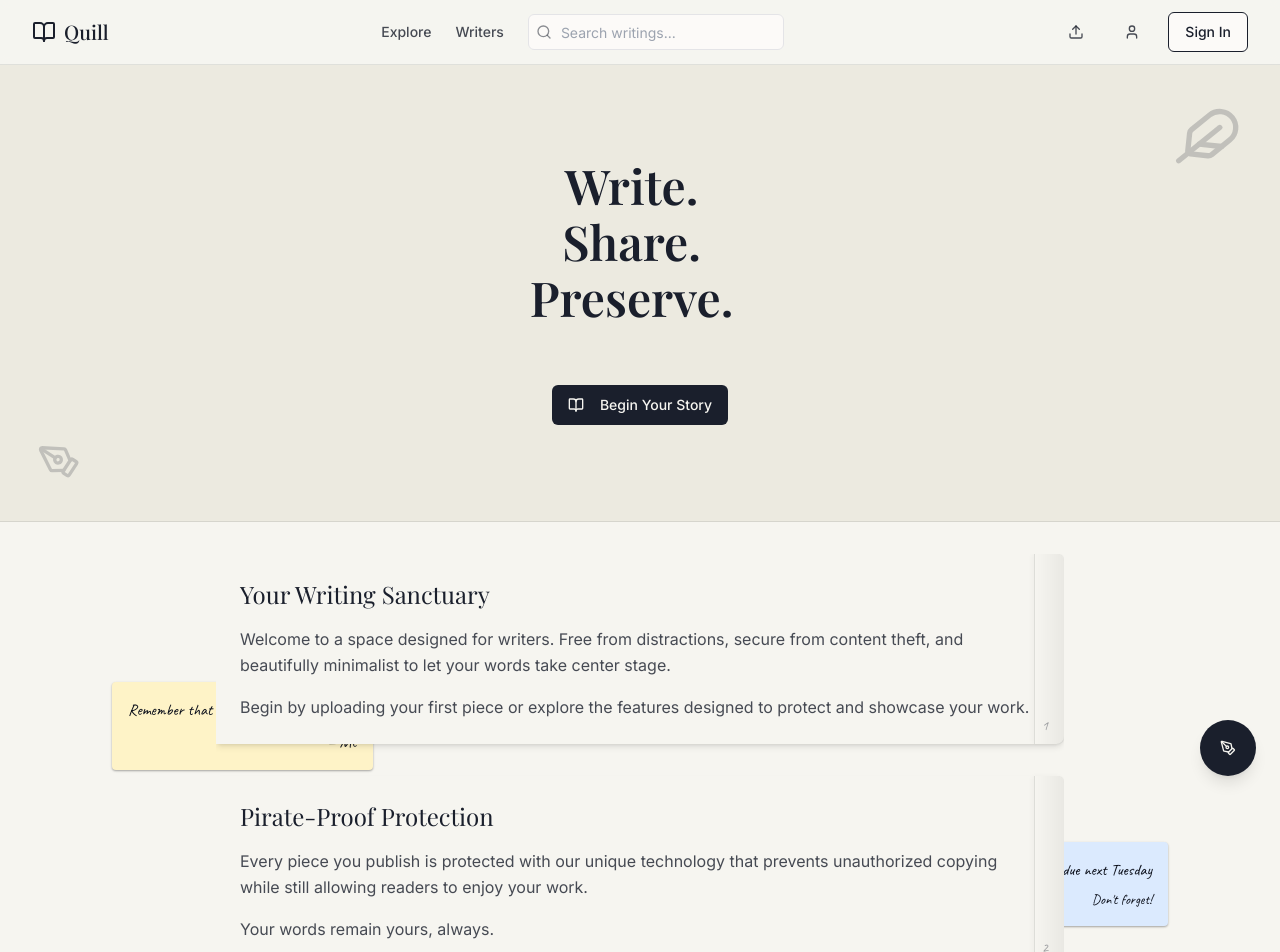
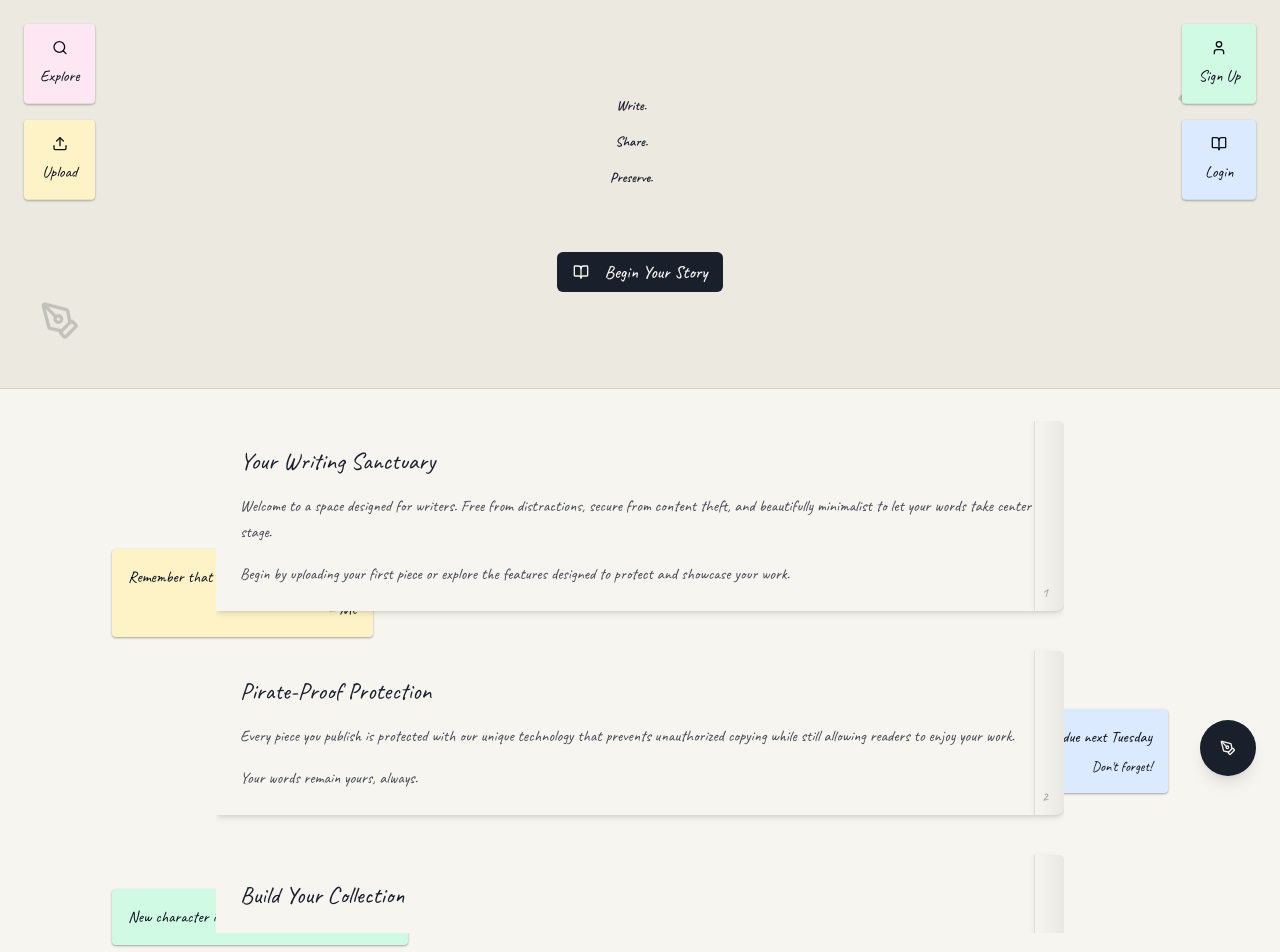
Before and after one commit to vawrtings/quilll, a React (Vite) app: page / in a window 1280 px wide. Shown: the top 952 px of the page. Built offline with nearby package versions, Linux system fonts and the light colour scheme.

Commit message:
Refactor: Implement UI enhancements
Implement UI enhancements including floating sticky notes, handwritten fonts, and navigation menu improvements.

```diff
--- a/src/components/UI/AnimatedQuill.tsx
+++ b/src/components/UI/AnimatedQuill.tsx
@@ -8,6 +8,8 @@ interface AnimatedQuillProps {
   delay?: number;
   speed?: number;
   cursorStyle?: "pen" | "quill" | "none";
+  cursorSize?: "sm" | "md" | "lg";
+  style?: "cursive" | "handwritten" | "normal";
   onComplete?: () => void;
 }
 
@@ -17,6 +19,8 @@ const AnimatedQuill: React.FC<AnimatedQuillProps> = ({
   delay = 0,
   speed = 1.5,
   cursorStyle = "pen",
+  cursorSize = "md",
+  style = "normal",
   onComplete
 }) => {
   const quillRef = useRef<HTMLSpanElement>(null);
@@ -42,6 +46,18 @@ const AnimatedQuill: React.FC<AnimatedQuillProps> = ({
     };
   }, [delay, speed, onComplete]);
 
+  const cursorSizeClass = {
+    sm: "text-xs",
+    md: "text-sm",
+    lg: "text-base"
+  };
+
+  const fontStyleClass = {
+    cursive: "font-handwriting",
+    handwritten: "font-handwriting",
+    normal: ""
+  };
+
   return (
     <span
       ref={quillRef}
@@ -49,8 +65,13 @@ const AnimatedQuill: React.FC<AnimatedQuillProps> = ({
         "quill-text",
         cursorStyle === "pen" && "cursor-pen",
         cursorStyle === "quill" && "cursor-quill",
+        fontStyleClass[style],
+        cursorSizeClass[cursorSize],
         className
       )}
+      style={{
+        textRendering: "optimizeLegibility"
+      }}
     >
       {text}
     </span>
--- a/src/components/UI/BookPage.tsx
+++ b/src/components/UI/BookPage.tsx
@@ -7,6 +7,7 @@ interface BookPageProps {
   className?: string;
   transitionDelay?: number;
   pageNumber?: number;
+  corner?: boolean;
 }
 
 const BookPage: React.FC<BookPageProps> = ({
@@ -14,6 +15,7 @@ const BookPage: React.FC<BookPageProps> = ({
   className,
   transitionDelay = 0,
   pageNumber,
+  corner = true,
 }) => {
   const pageRef = useRef<HTMLDivElement>(null);
 
@@ -27,7 +29,7 @@ const BookPage: React.FC<BookPageProps> = ({
 
     // Trigger entrance animation after a small delay
     const timer = setTimeout(() => {
-      page.style.transition = 'opacity 0.6s ease, transform 0.6s ease';
+      page.style.transition = 'opacity 0.8s ease, transform 0.8s cubic-bezier(0.22, 1, 0.36, 1)';
       page.style.opacity = '1';
       page.style.transform = 'translateX(0)';
     }, transitionDelay * 100);
@@ -39,16 +41,21 @@ const BookPage: React.FC<BookPageProps> = ({
     <div
       ref={pageRef}
       className={cn(
-        "book-page p-6 mb-8",
+        "book-page p-6 mb-10 relative",
         className
       )}
     >
+      {corner && (
+        <div className="absolute top-0 right-0 w-0 h-0 border-t-20 border-r-20 border-t-ink/5 border-r-parchment-dark transform -translate-y-1 translate-x-1"></div>
+      )}
       {pageNumber && (
         <div className="absolute bottom-2 right-4 text-ink/40 font-handwriting text-sm">
           {pageNumber}
         </div>
       )}
-      {children}
+      <div className="relative z-10">
+        {children}
+      </div>
     </div>
   );
 };
--- a/src/components/UI/StickyNote.tsx
+++ b/src/components/UI/StickyNote.tsx
@@ -5,9 +5,11 @@ import { cn } from "@/lib/utils";
 interface StickyNoteProps {
   children: React.ReactNode;
   className?: string;
-  color?: "yellow" | "blue" | "pink" | "green";
+  color?: "yellow" | "blue" | "pink" | "green" | "purple" | "orange";
   rotation?: number;
   floating?: boolean;
+  onClick?: () => void;
+  interactive?: boolean;
 }
 
 const StickyNote: React.FC<StickyNoteProps> = ({
@@ -16,12 +18,16 @@ const StickyNote: React.FC<StickyNoteProps> = ({
   color = "yellow",
   rotation = 0,
   floating = false,
+  onClick,
+  interactive = false,
 }) => {
   const colorClasses = {
     yellow: "bg-amber-100 shadow-amber-200/50",
     blue: "bg-blue-100 shadow-blue-200/50",
     pink: "bg-pink-100 shadow-pink-200/50",
     green: "bg-emerald-100 shadow-emerald-200/50",
+    purple: "bg-purple-100 shadow-purple-200/50",
+    orange: "bg-orange-100 shadow-orange-200/50",
   };
 
   return (
@@ -30,12 +36,16 @@ const StickyNote: React.FC<StickyNoteProps> = ({
         "sticky-note p-4 max-w-xs",
         colorClasses[color],
         floating && "animate-float",
+        interactive && "cursor-pointer transform hover:scale-105 hover:-translate-y-1 transition-all duration-300",
         className
       )}
       style={{
         transform: `rotate(${rotation}deg)`,
         transformOrigin: "center center"
       }}
+      onClick={onClick}
+      role={interactive ? "button" : undefined}
+      tabIndex={interactive ? 0 : undefined}
     >
       <div className="font-handwriting text-ink-dark">
         {children}
--- a/src/pages/Index.tsx
+++ b/src/pages/Index.tsx
@@ -6,12 +6,14 @@ import AnimatedQuill from "@/components/UI/AnimatedQuill";
 import StickyNote from "@/components/UI/StickyNote";
 import BookPage from "@/components/UI/BookPage";
 import { Button } from "@/components/ui/button";
-import { Book, PenTool, Feather, BookOpen } from "lucide-react";
+import { Book, PenTool, Feather, BookOpen, User, Search, Upload } from "lucide-react";
 import { ScrollArea } from "@/components/ui/scroll-area";
+import { useNavigate } from "react-router-dom";
 
 const Index = () => {
   const [loading, setLoading] = useState(true);
   const scrollRef = useRef<HTMLDivElement>(null);
+  const navigate = useNavigate();
 
   useEffect(() => {
     // Simulate loading
@@ -42,47 +44,88 @@ const Index = () => {
     });
   };
 
+  // Navigation handlers
+  const handleNavigation = (path: string) => {
+    // In a real app, this would navigate to the respective route
+    console.log(`Navigating to: ${path}`);
+    // navigate(path);
+  };
+
   return (
     <div className="min-h-screen bg-parchment overflow-x-hidden">
-      <Navbar />
+      {/* Navigation Sticky Notes - positioned absolutely */}
+      <div className="fixed top-6 right-6 z-50 flex flex-col gap-4">
+        <StickyNote color="green" rotation={2} floating interactive onClick={() => handleNavigation("/signup")}>
+          <div className="flex items-center justify-center flex-col gap-1">
+            <User className="w-4 h-4 mb-1" />
+            <p className="text-center">Sign Up</p>
+          </div>
+        </StickyNote>
+
+        <StickyNote color="blue" rotation={-3} floating interactive onClick={() => handleNavigation("/login")}>
+          <div className="flex items-center justify-center flex-col gap-1">
+            <BookOpen className="w-4 h-4 mb-1" />
+            <p className="text-center">Login</p>
+          </div>
+        </StickyNote>
+      </div>
+
+      <div className="fixed top-6 left-6 z-50 flex flex-col gap-4">
+        <StickyNote color="pink" rotation={3} floating interactive onClick={() => handleNavigation("/explore")}>
+          <div className="flex items-center justify-center flex-col gap-1">
+            <Search className="w-4 h-4 mb-1" />
+            <p className="text-center">Explore</p>
+          </div>
+        </StickyNote>
+
+        <StickyNote color="yellow" rotation={-2} floating interactive onClick={() => handleNavigation("/upload")}>
+          <div className="flex items-center justify-center flex-col gap-1">
+            <Upload className="w-4 h-4 mb-1" />
+            <p className="text-center">Upload</p>
+          </div>
+        </StickyNote>
+      </div>
 
       <main className="relative">
         {/* Hero section with pen animation */}
         <section className="bg-parchment-dark py-16 sm:py-24 border-b border-ink/10 relative overflow-hidden">
           {/* Floating elements for visual interest */}
-          <div className="absolute top-10 right-10 transform rotate-6 opacity-20">
+          <div className="absolute top-10 right-10 transform rotate-6 opacity-20 animate-float">
             <Feather className="w-16 h-16 text-ink" />
           </div>
-          <div className="absolute bottom-10 left-10 transform -rotate-12 opacity-20">
+          <div className="absolute bottom-10 left-10 transform -rotate-12 opacity-20 animate-float" style={{ animationDelay: "1.5s" }}>
             <PenTool className="w-10 h-10 text-ink" />
           </div>
 
           <div className="max-w-3xl mx-auto text-center px-4">
-            <h1 className="text-3xl sm:text-4xl md:text-5xl font-playfair font-semibold mb-6 space-y-2">
+            <h1 className="text-3xl sm:text-4xl md:text-5xl font-handwriting font-semibold mb-6 space-y-4">
               <AnimatedQuill
                 text="Write."
                 cursorStyle="quill"
-                speed={1}
+                speed={1.5}
+                style="cursive"
                 className="block"
               />
               <AnimatedQuill
                 text="Share."
                 cursorStyle="quill"
-                delay={1}
-                speed={1}
+                style="cursive"
+                delay={1.5}
+                speed={1.5}
                 className="block"
               />
               <AnimatedQuill
                 text="Preserve."
                 cursorStyle="quill"
-                delay={2}
-                speed={1}
+                style="cursive"
+                delay={3}
+                speed={1.5}
                 className="block"
               />
             </h1>
 
             <div className="mt-16">
-              <Button className="bg-ink text-parchment hover:bg-ink-light">
+              <Button className="bg-ink text-parchment hover:bg-ink-light font-handwriting text-lg">
                 <BookOpen className="mr-2 h-4 w-4" /> Begin Your Story
               </Button>
             </div>
@@ -106,6 +149,18 @@ const Index = () => {
             </StickyNote>
           </div>
 
+          <div className="absolute -left-20 top-[500px] hidden md:block">
+            <StickyNote color="green" rotation={3} floating>
+              <p>New character idea: a detective with synesthesia</p>
+            </StickyNote>
+          </div>
+
+          <div className="absolute -right-20 top-[650px] hidden md:block">
+            <StickyNote color="pink" rotation={-5} floating>
+              <p>Find a better word for "whisper"</p>
+            </StickyNote>
+          </div>
+
           {/* Main content area with scroll effect */}
           <ScrollArea
             ref={scrollRef}
@@ -113,32 +168,32 @@ const Index = () => {
             onScroll={handleScroll}
           >
             <BookPage pageNumber={1} transitionDelay={1}>
-              <h2 className="text-2xl font-playfair mb-4">Your Writing Sanctuary</h2>
-              <p className="mb-4 text-ink/80 leading-relaxed">
+              <h2 className="text-2xl font-handwriting mb-4">Your Writing Sanctuary</h2>
+              <p className="mb-4 text-ink/80 leading-relaxed font-handwriting">
                 Welcome to a space designed for writers. Free from distractions,
                 secure from content theft, and beautifully minimalist to let your words
                 take center stage.
               </p>
-              <p className="text-ink/80 leading-relaxed">
+              <p className="text-ink/80 leading-relaxed font-handwriting">
                 Begin by uploading your first piece or explore the features designed
                 to protect and showcase your work.
               </p>
             </BookPage>
 
             <BookPage pageNumber={2} transitionDelay={2}>
-              <h2 className="text-2xl font-playfair mb-4">Pirate-Proof Protection</h2>
-              <p className="mb-4 text-ink/80 leading-relaxed">
+              <h2 className="text-2xl font-handwriting mb-4">Pirate-Proof Protection</h2>
+              <p className="mb-4 text-ink/80 leading-relaxed font-handwriting">
                 Every piece you publish is protected with our unique technology that
                 prevents unauthorized copying while still allowing readers to enjoy your work.
               </p>
-              <p className="text-ink/80 leading-relaxed">
+              <p className="text-ink/80 leading-relaxed font-handwriting">
                 Your words remain yours, always.
               </p>
             </BookPage>
 
             <BookPage pageNumber={3} transitionDelay={3}>
-              <h2 className="text-2xl font-playfair mb-4">Build Your Collection</h2>
-              <p className="mb-4 text-ink/80 leading-relaxed">
+              <h2 className="text-2xl font-handwriting mb-4">Build Your Collection</h2>
+              <p className="mb-4 text-ink/80 leading-relaxed font-handwriting">
                 As you write more, your personal library grows. Organize your works
                 by themes, series, or projects. Create collections that showcase your
                 literary journey.
@@ -149,13 +204,13 @@ const Index = () => {
             </BookPage>
 
             <BookPage pageNumber={4} transitionDelay={4}>
-              <h2 className="text-2xl font-playfair mb-4">Connect With Readers</h2>
-              <p className="mb-4 text-ink/80 leading-relaxed">
+              <h2 className="text-2xl font-handwriting mb-4">Connect With Readers</h2>
+              <p className="mb-4 text-ink/80 leading-relaxed font-handwriting">
                 Share your publications with a community that values the written word.
                 Receive thoughtful feedback and connect with fellow writers who share your passion.
               </p>
               <div className="mt-8 text-center">
-                <Button className="bg-ink/10 text-ink hover:bg-ink/20">
+                <Button className="bg-ink/10 text-ink hover:bg-ink/20 font-handwriting">
                   Start Writing Now
                 </Button>
               </div>
@@ -169,10 +224,10 @@ const Index = () => {
       <footer className="bg-parchment-dark border-t border-ink/10 py-6 mt-12">
         <div className="max-w-3xl mx-auto px-4 text-center">
           <div className="flex justify-center items-center mb-2">
-            <span className="text-xl font-playfair font-medium text-ink">Quill</span>
-            <span className="text-ink/60 text-sm ml-2">© 2025</span>
+            <span className="text-xl font-handwriting font-medium text-ink">Quill</span>
+            <span className="text-ink/60 text-sm ml-2 font-handwriting">© 2025</span>
           </div>
-          <div className="text-xs text-ink/50">
+          <div className="text-xs text-ink/50 font-handwriting">
             Where words become art, safely preserved
           </div>
         </div>
```
